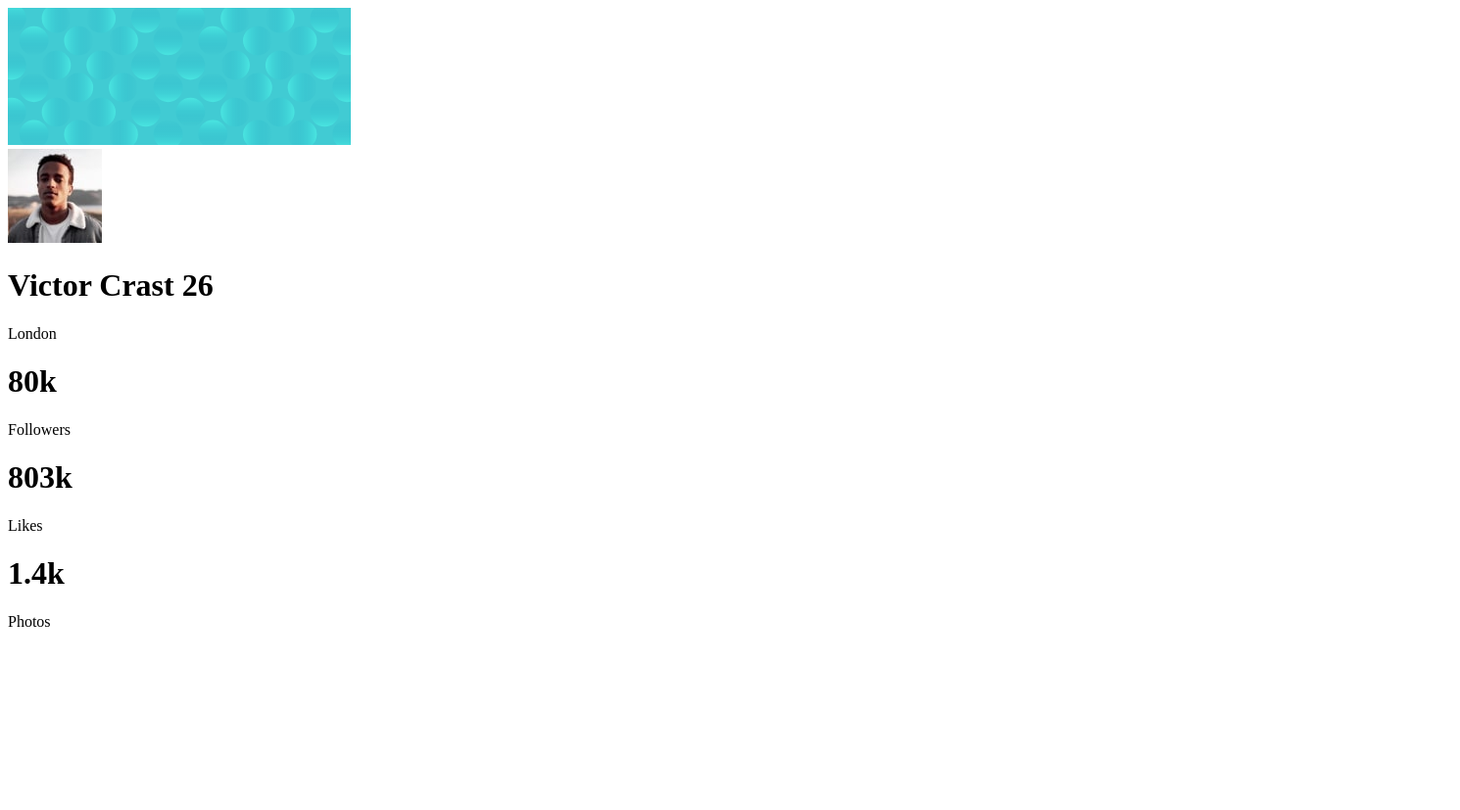
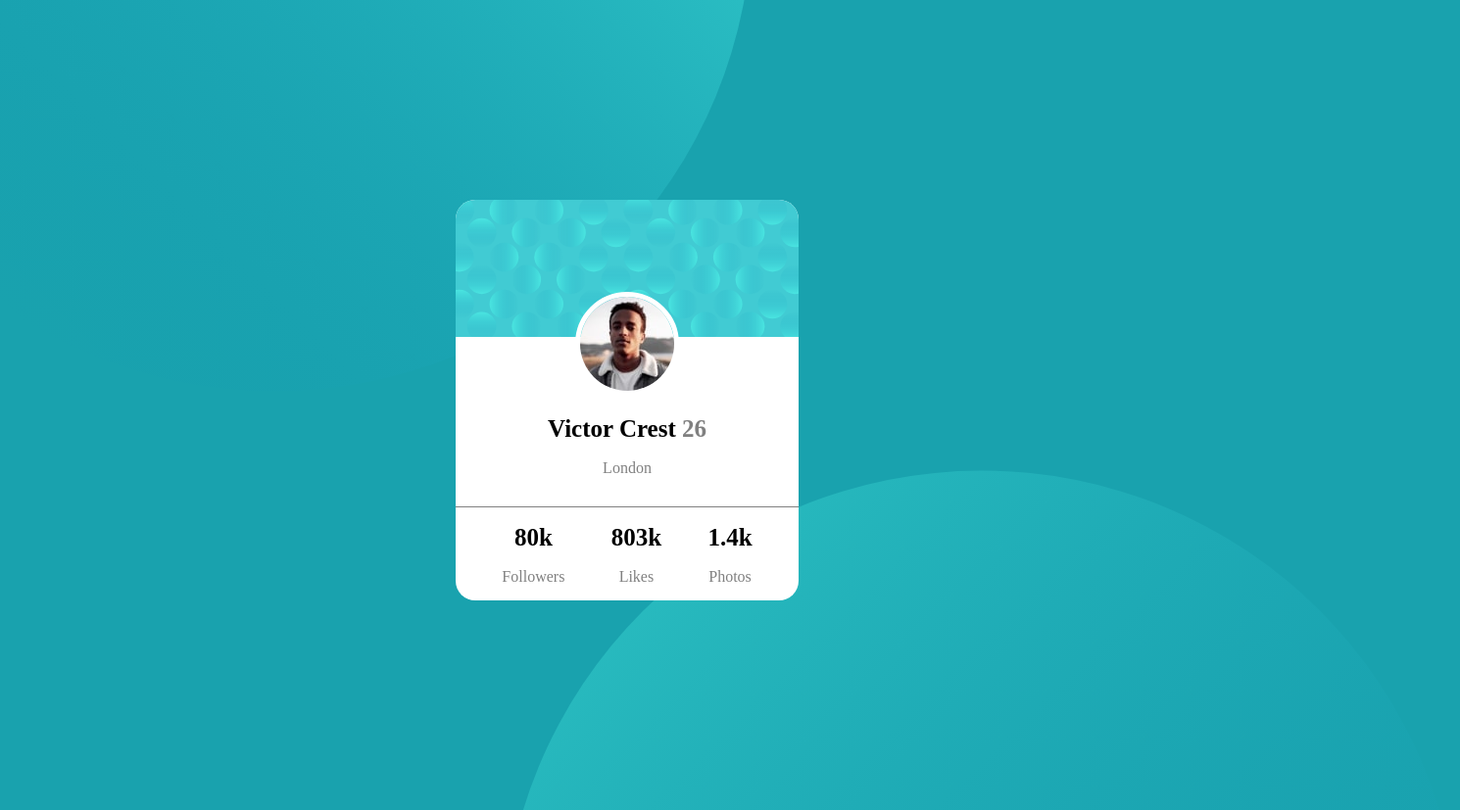
Before and after one commit to sabakupatadze/profile-card-component-main, a plain HTML site: page index.html in a window 1280 px wide. Shown: the top 827 px of the page at 98% size, 1490 px wide, since content can reach past the window. Before the commit the page ends 800 px from the top, so only its background shows below. Drawn offline with Linux system fonts and the light colour scheme.

Commit message:
Add files via upload

```diff
--- a/hello.css
+++ b/hello.css
@@ -0,0 +1,59 @@
+body{
+    display: flex;
+    justify-content: center;
+    align-items: center;
+    height: 100vh;
+    background-color: hsl(185, 75%, 39%);
+}
+.div1{
+    background-color: white;
+    text-align: center;
+    border-radius: 20px;
+    z-index: 90000;
+}
+
+.img1{
+    border-top-left-radius: 20px;
+    border-top-right-radius: 20px;
+
+}
+.div4{
+    display: flex;
+    justify-content: space-evenly;
+    border-top: 1px solid grey;
+
+
+}
+.img2{
+    border-radius: 100px;
+    border: 5px solid white;
+    margin-top: -50px;
+}
+span{
+    color: grey;
+}
+.p1{
+
+    margin-bottom: 30px;
+    color: grey;
+}
+h1{
+    font-size: 25px;
+}
+p{
+    color: grey;
+    margin-bottom: 15px;
+}
+
+.bg-bottom{
+    position: absolute;
+    top: 60%;
+    left: 40%;
+
+}
+
+.bg-top{
+    position: absolute;
+    bottom: 50%;
+    right: 40%;
+}
--- a/index.html
+++ b/index.html
@@ -7,14 +7,16 @@
     <link rel="stylesheet" href="hello.css" />
   </head>
   <body>
+    <img class="bg-bottom" src="images/bg-pattern-bottom.svg" alt="" />
+    <img class="bg-top" src="images/bg-pattern-top.svg" alt="" />
     <div class="div1">
-      <div class="div2">
-        <img src="images/bg-pattern-card.svg" alt="" />
-      </div>
+      <img class="img1" src="images/bg-pattern-card.svg" alt="" />
+
       <div class="div3">
-        <img src="images/image-victor.jpg" alt="" />
-        <h1>Victor Crast <span>26</span></h1>
-        <p>London</p>
+        <img class="img2" src="images/image-victor.jpg" alt="" />
+        <h1>Victor Crest <span>26</span></h1>
+        <p class="p1">London</p>
+
         <div class="div4">
           <div class="div5">
             <h1>80k</h1>
```
